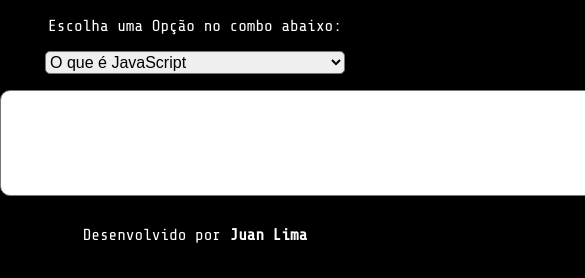
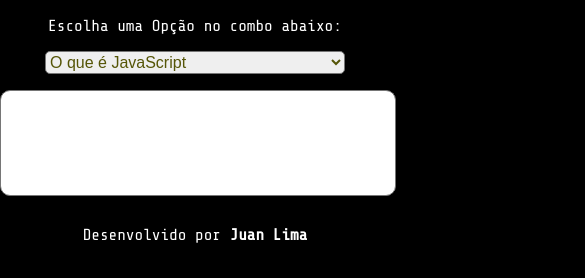
Before and after one commit to Juanliima/Glossario-JavaScript, a plain HTML site: page index.html in a window 390 px wide. Shown: the part 304-582 px from the top of the page, 585 px wide, since content can reach past the window. Drawn offline with nearby package versions, Linux system fonts and the light colour scheme.

Commit message:
responsividade

```diff
--- a/style.css
+++ b/style.css
@@ -37,6 +37,7 @@ body {
 }
 
 #slc-topicos{
+  color: rgb(85, 85, 7);
     width: 300px;
     height: 23px;
     font-size: 1em;
@@ -47,11 +48,21 @@ body {
 #txt-desc{
 resize: none;
 outline: none;
-width: 800px;
+width: 100%;
+max-width: 800px;
 height: 100px;
 font-size: 1.3em;
 border-radius:  10px;;
 }
+
+
+@media (max-width: 300px) {
+  #txt-desc{
+      max-width: 100%;
+  }
+}
+
+
 
 .rodape {
     background-color: black;
```
